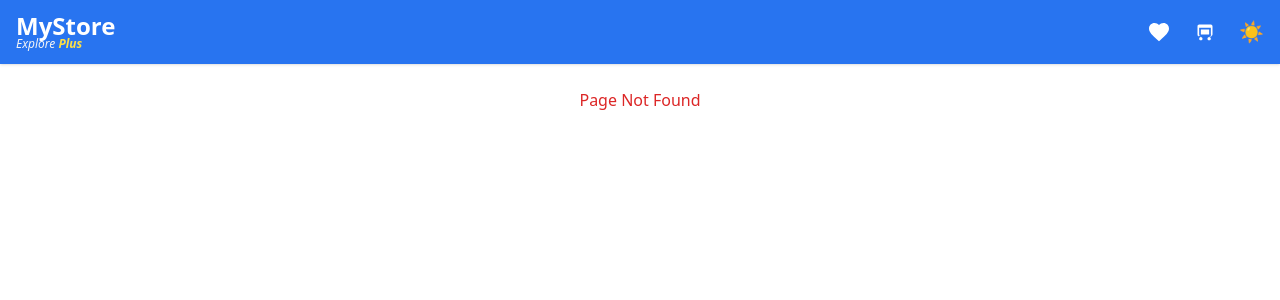
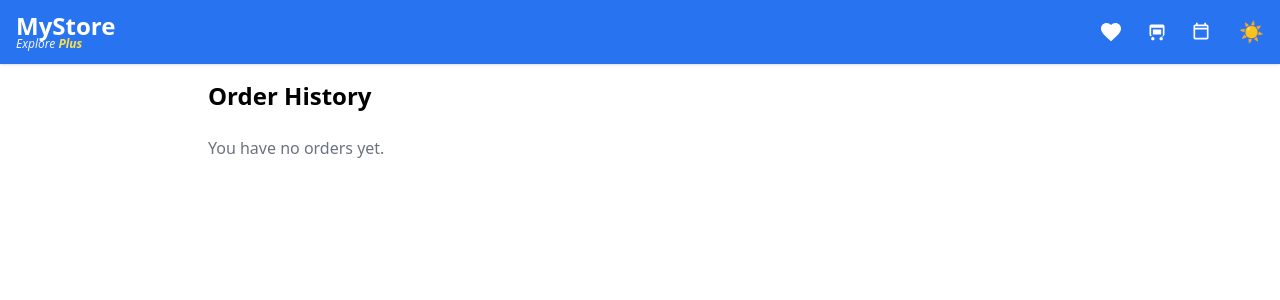
Before and after one commit to 14anjali/web-E-commerce, a React (Vite) app: page /orders in a window 1280 px wide. Before the commit this address had no page. Shown: the top 300 px of the page. Built offline with nearby package versions, Linux system fonts and the light colour scheme.

Commit message:
working on orderhistory page

```diff
--- a/src/App.jsx
+++ b/src/App.jsx
@@ -9,6 +9,7 @@ import ProductDetail from "./pages/ProductDetail";
 import Footer from "./components/Footer";
 import { ThemeProvider } from "./context/ThemeContext";
 import Checkout from "./pages/Checkout";
+import OrderHistory from "./pages/OrderHistory";
 
 function App() {
   // Global search state for Navbar
@@ -33,7 +34,7 @@ function App() {
             element={<p className="p-6 text-center text-red-600">Page Not Found</p>}
           />
      <Route path="/footer" element={<Footer />} />
-
+ <Route path="/orders" element={<OrderHistory />} />
         </Routes>
       </Router>
     </CartProvider>
--- a/src/components/Navbar.jsx
+++ b/src/components/Navbar.jsx
@@ -2,10 +2,10 @@ import React, { useContext, useState } from "react";
 import { CartContext } from "../context/CartContext";
 import { Link, useLocation } from "react-router-dom";
 import ProductSearch from "./ProductSearch";
-import { ThemeContext, ThemeProvider } from "../context/ThemeContext";
+import { ThemeContext } from "../context/ThemeContext";
 
 const Navbar = ({ onSearch }) => {
-    const {theme,toggleTheme} =useContext(ThemeContext)
+  const { theme, toggleTheme } = useContext(ThemeContext);
   const { cartItems, wishlist } = useContext(CartContext);
   const cartCount = cartItems.reduce((sum, item) => sum + item.quantity, 0);
   const [searchTerm, setSearchTerm] = useState("");
@@ -33,18 +33,20 @@ const Navbar = ({ onSearch }) => {
         {location.pathname === "/" ? (
           <ProductSearch onSearch={handleSearch} value={searchTerm} />
         ) : (
-          // Empty div keeps space so logo and wishlist/cart are apart
           <div className="w-full" />
         )}
       </div>
 
-      {/* Right: Wishlist & Cart */}
+      {/* Right: Wishlist, Cart, Orders, Theme Toggle */}
       <div className="flex items-center gap-6 flex-shrink-0 text-white font-medium">
 
         {/* Wishlist */}
         <Link to="/wishlist" className="relative hover:text-gray-200">
           <svg className="w-6 h-6 text-white" fill="currentColor" viewBox="0 0 24 24">
-            <path d="M12 21.35l-1.45-1.32C5.4 15.36 2 12.28 2 8.5 2 5.42 4.42 3 7.5 3c1.74 0 3.41.81 4.5 2.09C13.09 3.81 14.76 3 16.5 3 19.58 3 22 5.42 22 8.5c0 3.78-3.4 6.86-8.55 11.54L12 21.35z" />
+            <path d="M12 21.35l-1.45-1.32C5.4 15.36 2 12.28 2 8.5 2 5.42
+            4.42 3 7.5 3c1.74 0 3.41.81 4.5 2.09C13.09 3.81 14.76 3
+            16.5 3 19.58 3 22 5.42 22 8.5c0 3.78-3.4 6.86-8.55
+            11.54L12 21.35z" />
           </svg>
           {wishlist.length > 0 && (
             <span className="absolute -top-2 -right-3 bg-red-500 text-white text-xs px-2 py-0.5 rounded-full">
@@ -56,7 +58,15 @@ const Navbar = ({ onSearch }) => {
         {/* Cart */}
         <Link to="/cart" className="relative hover:text-gray-200 flex items-center gap-1">
           <svg className="w-5 h-5" fill="currentColor" viewBox="0 0 24 24">
-            <path d="M7 18c-1.104 0-2 .896-2 2s.896 2 2 2 2-.896 2-2-.896-2-2-2zm10 0c-1.104 0-2 .896-2 2s.896 2 2 2 2-.896 2-2-.896-2-2-2zm-12.938-.684l-.707-.707C3.374 16.252 3 15.664 3 15V5c0-1.104.896-2 2-2h14a2 2 0 0 1 2 2v10c0 .664-.374 1.252-.937 1.609l-.707.707A2.978 2.978 0 0 1 17 17H7c-.829 0-1.578-.335-2.121-.941zM5 7v8c0 .265.105.52.293.707l.707.707c.387.387.903.586 1.414.586h10c.511 0 1.027-.199 1.414-.586l.707-.707A.997.997 0 0 0 19 15V7H5zm2 2h10v6H7V9z" />
+            <path d="M7 18c-1.104 0-2 .896-2 2s.896 2 2 2
+            2-.896 2-2-.896-2-2-2zm10 0c-1.104 0-2
+            .896-2 2s.896 2 2 2 2-.896 2-2-.896-2-2-2zm-12.938-.684l-.707-.707C3.374
+            16.252 3 15.664 3 15V5c0-1.104.896-2 2-2h14a2 2 0 0 1
+            2 2v10c0 .664-.374 1.252-.937 1.609l-.707.707A2.978
+            2.978 0 0 1 17 17H7c-.829 0-1.578-.335-2.121-.941zM5
+            7v8c0 .265.105.52.293.707l.707.707c.387.387.903.586
+            1.414.586h10c.511 0 1.027-.199 1.414-.586l.707-.707A.997.997 0 0 0
+            19 15V7H5zm2 2h10v6H7V9z" />
           </svg>
           {cartCount > 0 && (
             <span className="absolute -top-2 -right-3 bg-yellow-400 text-[#2874f0] text-xs rounded-full px-2 font-bold">
@@ -64,6 +74,18 @@ const Navbar = ({ onSearch }) => {
             </span>
           )}
         </Link>
+
+        {/* Orders */}
+        <Link to="/orders" className="relative hover:text-gray-200 flex items-center gap-1">
+          <svg className="w-5 h-5" fill="currentColor" viewBox="0 0 24 24">
+            <path d="M19 3h-1V1h-2v2H8V1H6v2H5c-1.1
+            0-2 .9-2 2v14c0 1.1.9 2 2
+            2h14c1.1 0 2-.9 2-2V5c0-1.1-.9-2-2-2zm0
+            16H5V9h14v10zm0-12H5V5h14v2z" />
+          </svg>
+          <span className="hidden sm:block"></span>
+        </Link>
+
         {/* Theme Toggle */}
         <button
           onClick={toggleTheme}
@@ -71,6 +93,7 @@ const Navbar = ({ onSearch }) => {
         >
           {theme === "light" ? "🌙" : "☀️"}
         </button>
+
       </div>
     </nav>
   );
--- /dev/null
+++ b/src/pages/OrderHistory.jsx
@@ -0,0 +1,65 @@
+import { useEffect, useState } from "react";
+
+export default function OrderHistory() {
+  const [orders, setOrders] = useState([]);
+
+  useEffect(() => {
+    const savedOrders = JSON.parse(localStorage.getItem("orders")) || [];
+    setOrders(savedOrders);
+  }, []);
+
+  return (
+    <div className="max-w-4xl mx-auto p-4">
+      <h1 className="text-2xl font-bold mb-6">Order History</h1>
+
+      {orders.length === 0 ? (
+        <p className="text-gray-500">You have no orders yet.</p>
+      ) : (
+        orders.map((order) => (
+          <div
+            key={order.id}
+            className="border rounded-lg p-4 mb-4 shadow-sm bg-white"
+          >
+            <div className="flex justify-between mb-2">
+              <h2 className="font-semibold">Order #{order.id}</h2>
+              <p className="text-sm text-gray-600">{order.date}</p>
+            </div>
+
+            {/* Status */}
+            <p className="text-sm mb-3">
+              <span className="font-medium">Status:</span>{" "}
+              <span className="text-blue-600 font-semibold">{order.status}</span>
+            </p>
+
+            {/* Items */}
+            <div className="space-y-2">
+              {order.items.map((item) => (
+                <div
+                  key={item.id}
+                  className="flex items-center gap-3 border-b pb-2"
+                >
+                  <img
+                    src={item.thumbnail}
+                    alt={item.title}
+                    className="w-16 h-16 object-cover rounded"
+                  />
+                  <div>
+                    <p className="font-medium">{item.title}</p>
+                    <p className="text-sm text-gray-600">
+                      Qty: {item.quantity} × ₹{item.price}
+                    </p>
+                  </div>
+                </div>
+              ))}
+            </div>
+
+            {/* Total */}
+            <div className="mt-3 font-semibold">
+              Total: ₹{order.total}
+            </div>
+          </div>
+        ))
+      )}
+    </div>
+  );
+}
```
Lines whose indentation alone changed are shown as unchanged.
